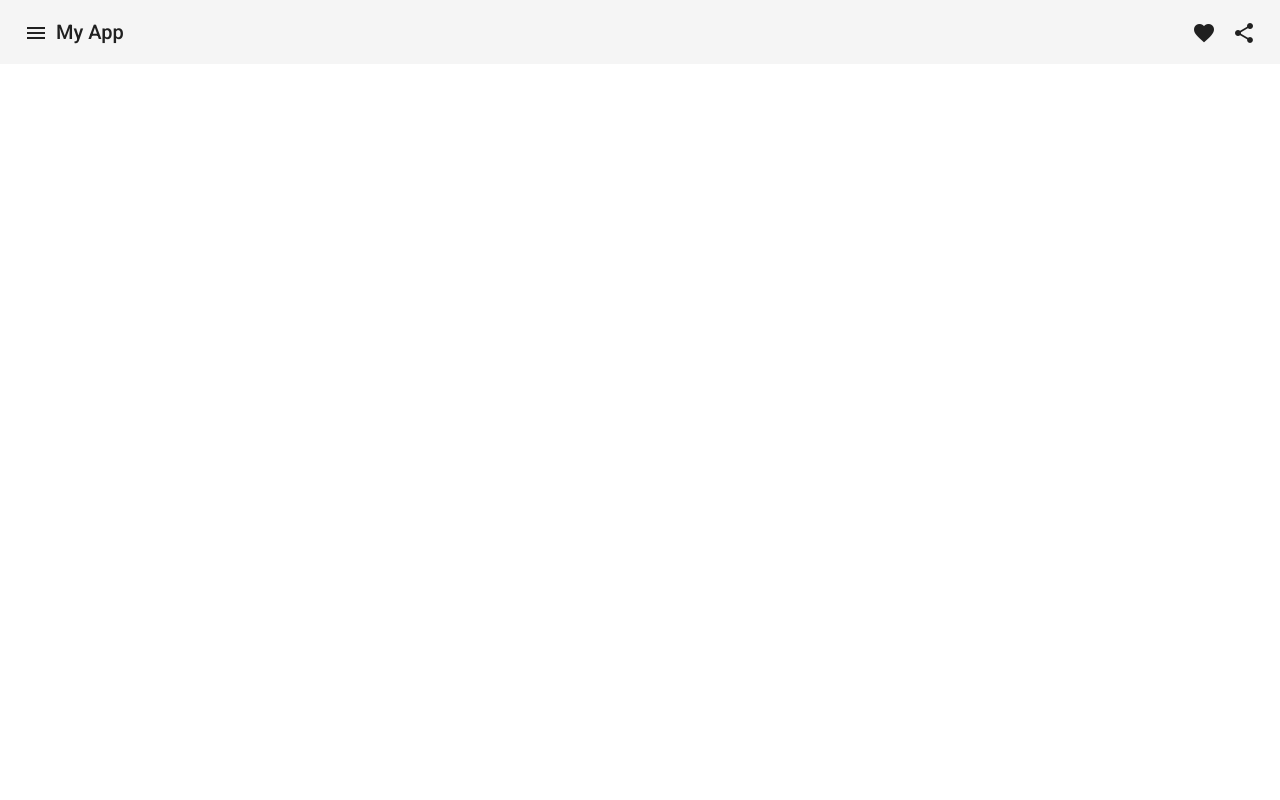
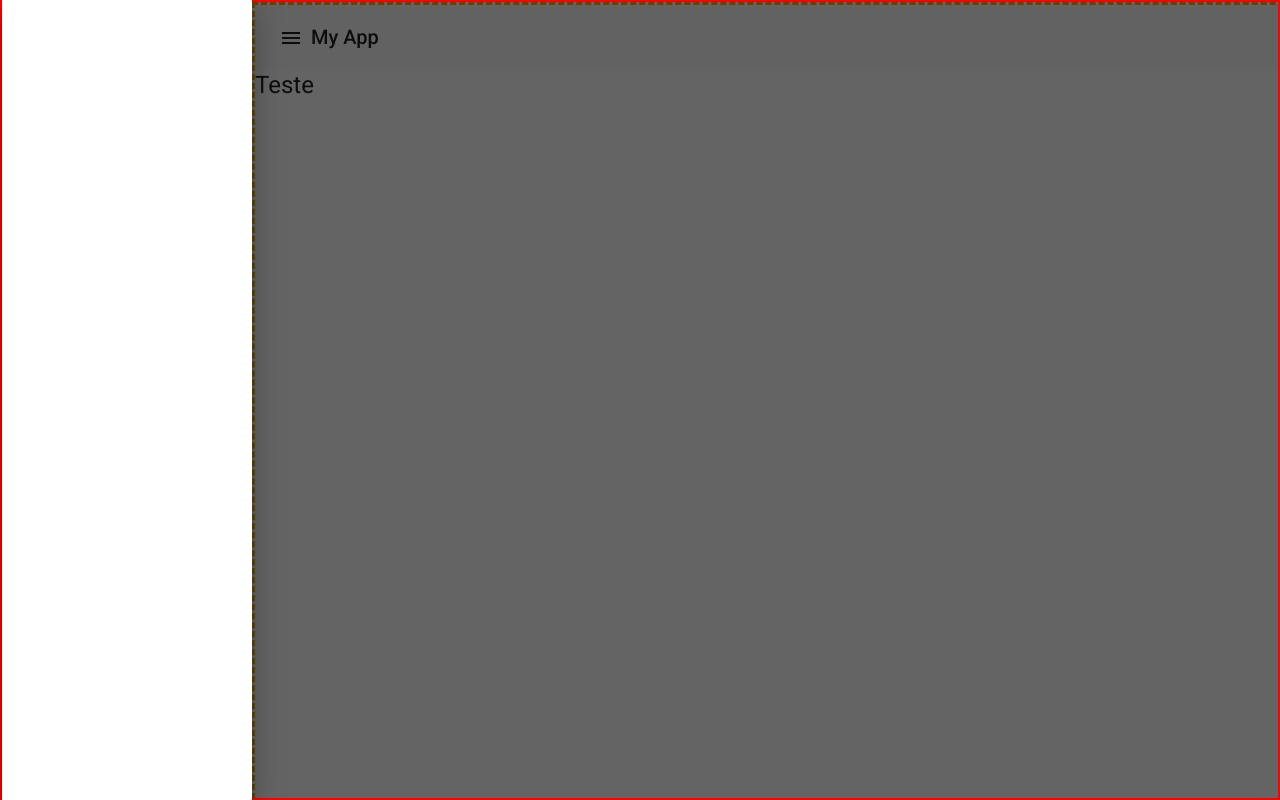
Before and after one commit to thiago-jv/ANGULAR-14-MATERIAL-DESIGNER-14, an Angular app in the folder angular14-material-designer/: page / in a window 1280 px wide. Built offline with nearby package versions, Linux system fonts and the light colour scheme.

Commit message:
add sidnav - angular material

```diff
--- a/angular14-material-designer/src/app/app.component.html
+++ b/angular14-material-designer/src/app/app.component.html
@@ -1,7 +1,21 @@
 
-<p>
+<mat-sidenav-container>
+
+  <mat-sidenav
+  #sidenav
+  [fixedInViewport]="true"
+  class="sidenav"
+  opened
+  mode="push">
+  </mat-sidenav>
+
+    <mat-sidenav-content>
+
       <mat-toolbar>
-   <button mat-icon-button class="example-icon" aria-label="Example icon-button with menu icon">
+        <button
+        mat-icon-button
+        class="example-icon"
+        (click)="sidenav.toggle()">
          <mat-icon>menu</mat-icon>
        </button>
        <span>My App</span>
@@ -13,5 +27,11 @@
         <mat-icon>share</mat-icon>
       </button>
      </mat-toolbar>
-</p>
+
+     <h1>Teste</h1>
+
+    </mat-sidenav-content>
+</mat-sidenav-container>
+
+
 <router-outlet></router-outlet>
--- a/angular14-material-designer/src/app/app.component.scss
+++ b/angular14-material-designer/src/app/app.component.scss
@@ -1,3 +1,17 @@
 .example-spacer {
   flex: 1 1 auto;
 }
+
+.sidenav {
+width: 250px;
+}
+
+mat-sidenav-content {
+  height: 100vh;
+  border: 3px dashed orange;
+}
+
+mat-sidenav-container {
+  border: 2px solid red;
+  height: 100vh;
+}
```
Also changed, not shown: angular14-material-designer/src/app/material/material.module.ts (+3 -6 lines). Lines whose indentation alone changed are shown as unchanged.
